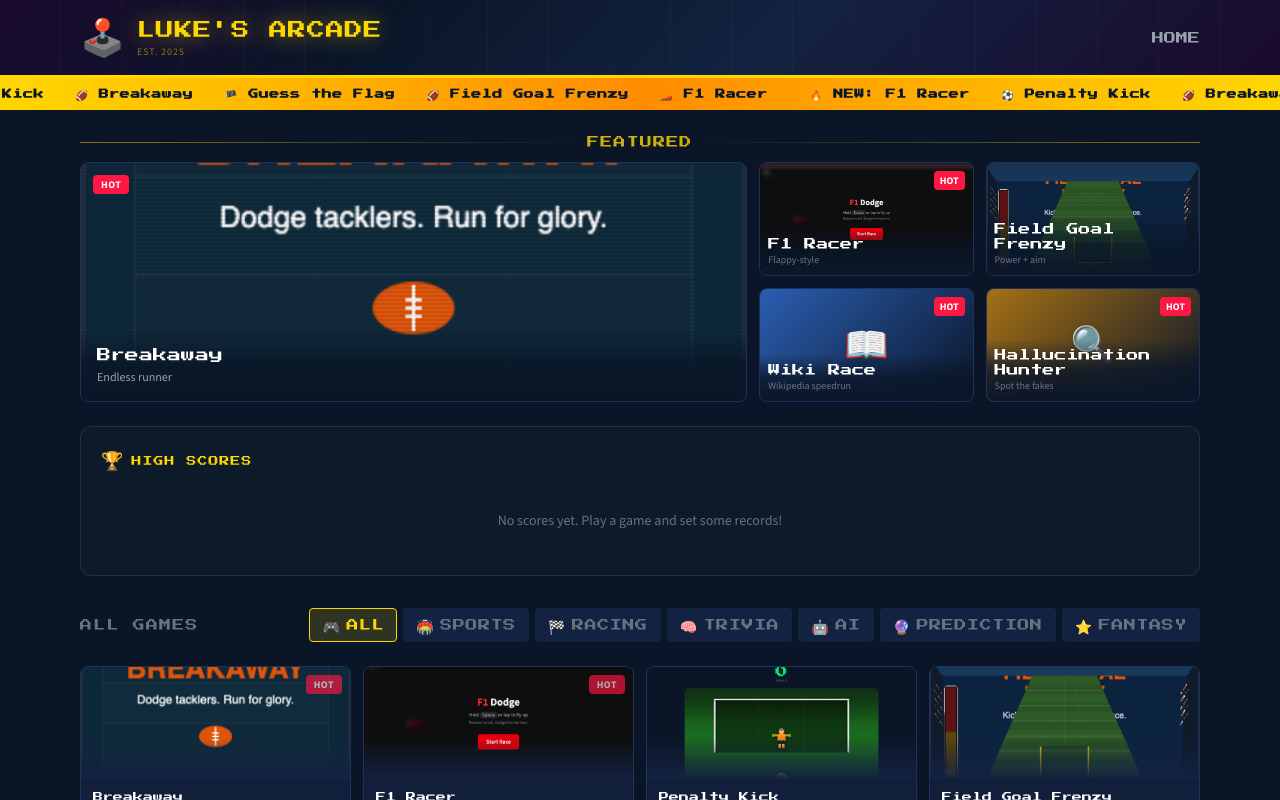
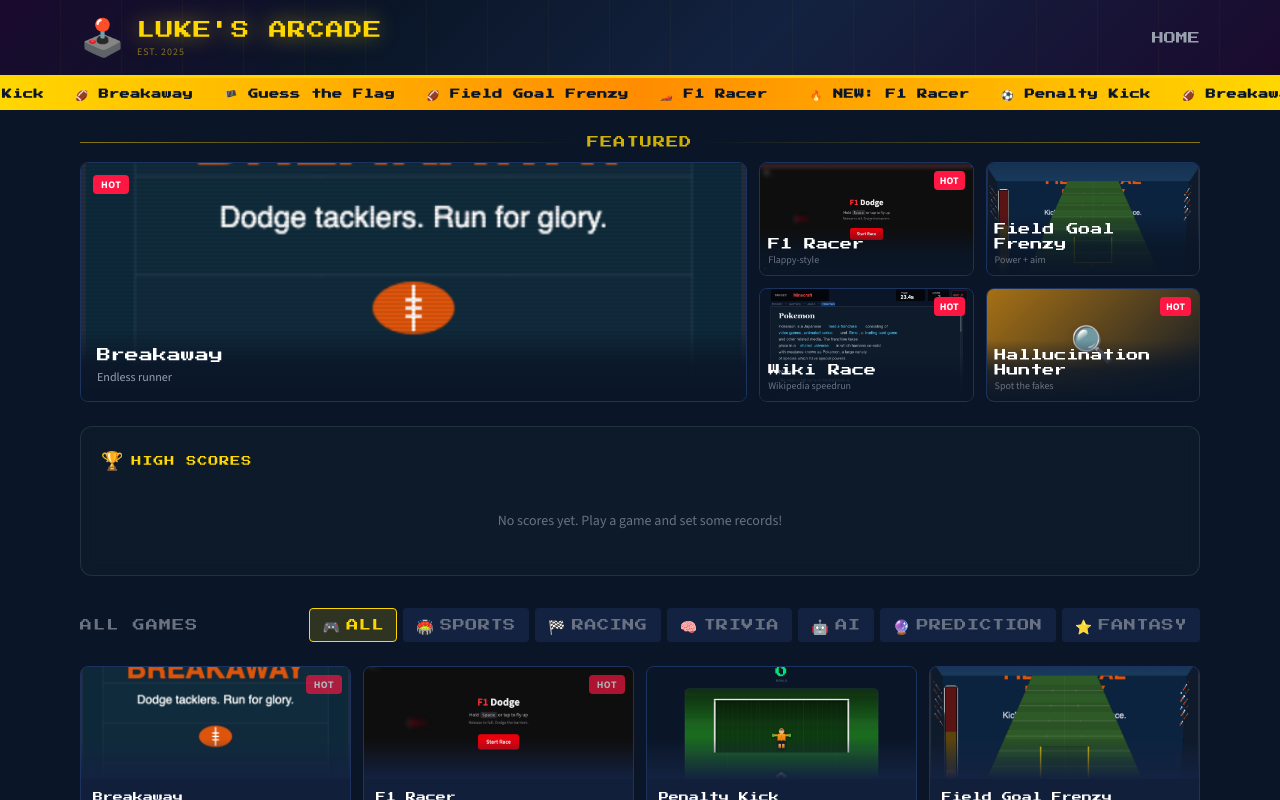
Before and after one commit to lukeinglis/games, a Next.js app: page / in a window 1280 px wide. Shown: the top 800 px of the page. Built offline with nearby package versions, Linux system fonts and the light colour scheme.

Commit message:
Add generated thumbnail for Wiki Race game
Signed-off-by: Luke Inglis <lukeinglis21@yahoo.com>

```diff
--- a/src/data/games.ts
+++ b/src/data/games.ts
@@ -120,6 +120,7 @@ export const games: Game[] = [
     category: "Trivia",
     color: "#3B82F6",
     emoji: "📖",
+    thumbnail: "/thumbnails/wiki-race.png",
     url: "/games/wiki-race",
     featured: true,
     hot: true,
```
Also changed, not shown: public/thumbnails/wiki-race.png (added).
